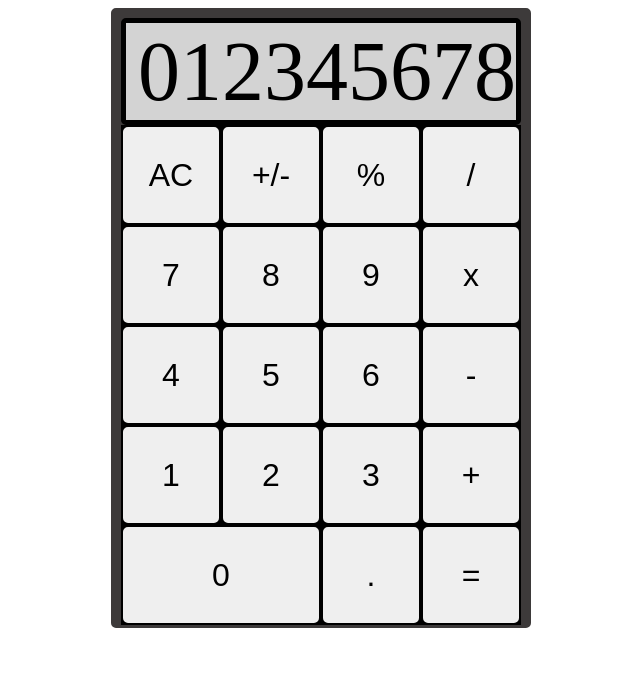
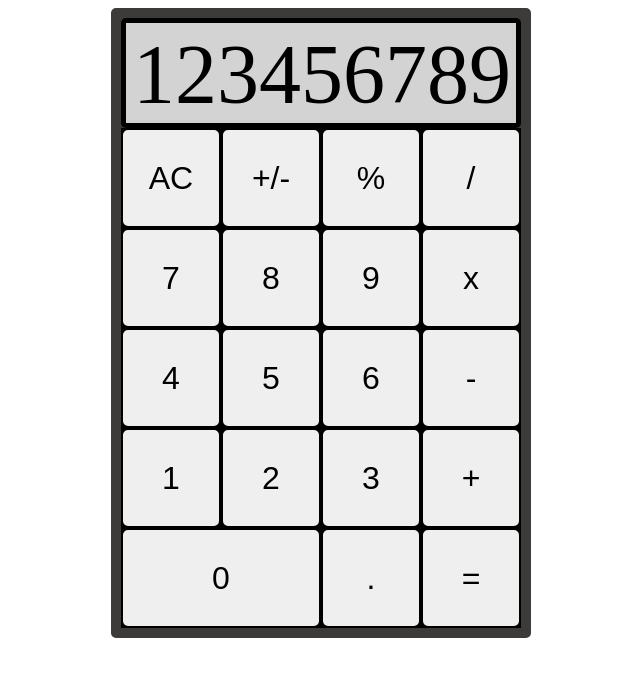
Before and after one commit to QKData/web-calculator, a plain HTML site: page index.html in a window 1280 px wide. Shown: the whole page, without its empty margins (319-959 px from the left). Drawn offline with Linux system fonts and the light colour scheme.

Commit message:
Change button id and adjust calculator height

```diff
--- a/index.html
+++ b/index.html
@@ -9,7 +9,7 @@
 </head>
 <body>
     <div id="container">
-        <div id="display">012345678</div>
+        <div id="display">123456789</div>
         <div id="btn">
             <button id="btnac">AC</button>
             <button id="btn+/-">+/-</button>
@@ -18,7 +18,7 @@
             <button id="btn7">7</button>
             <button id="btn8">8</button>
             <button id="btn9">9</button>
-            <button id="btn*">x</button>
+            <button id="btnx">x</button>
             <button id="btn4">4</button>
             <button id="btn5">5</button>
             <button id="btn6">6</button>
--- a/style.css
+++ b/style.css
@@ -6,7 +6,7 @@ body {
 #container {
     border: 10px solid rgb(61, 58, 58);
     width: 400px;
-    height: 600px;
+    height: auto;
     display: flex;
     flex-direction: column;
     border-radius: 5px;
@@ -24,6 +24,7 @@ body {
     align-items: flex-end;
     justify-content: flex-end;
     flex-wrap: wrap;
+    padding-right: 5px;
 }
 
 #btn {
```
